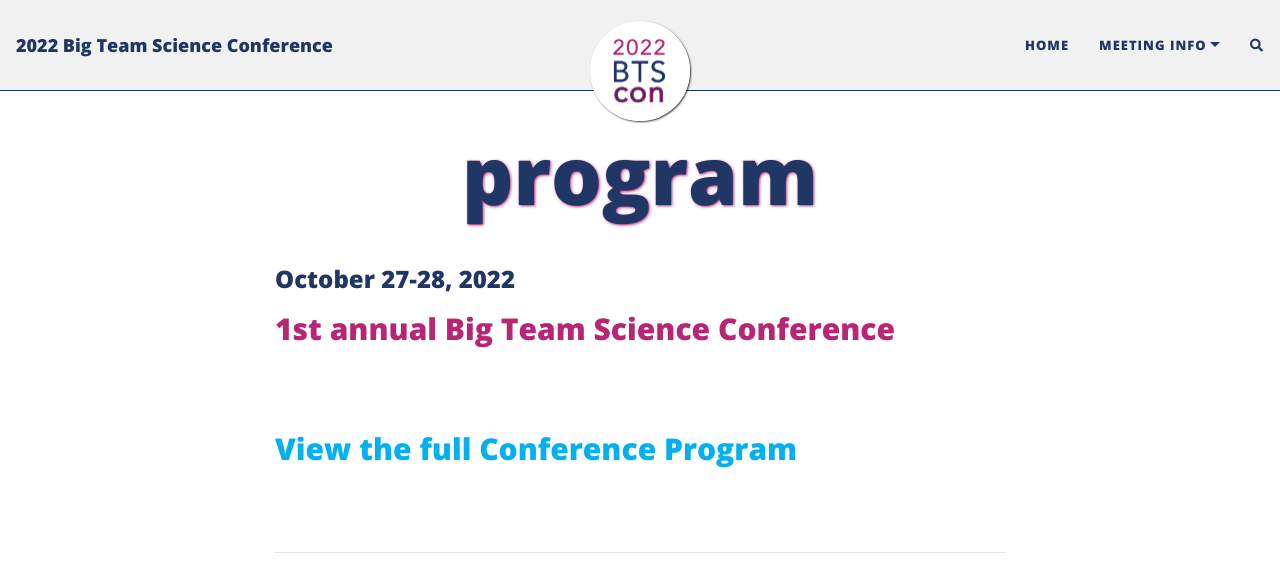
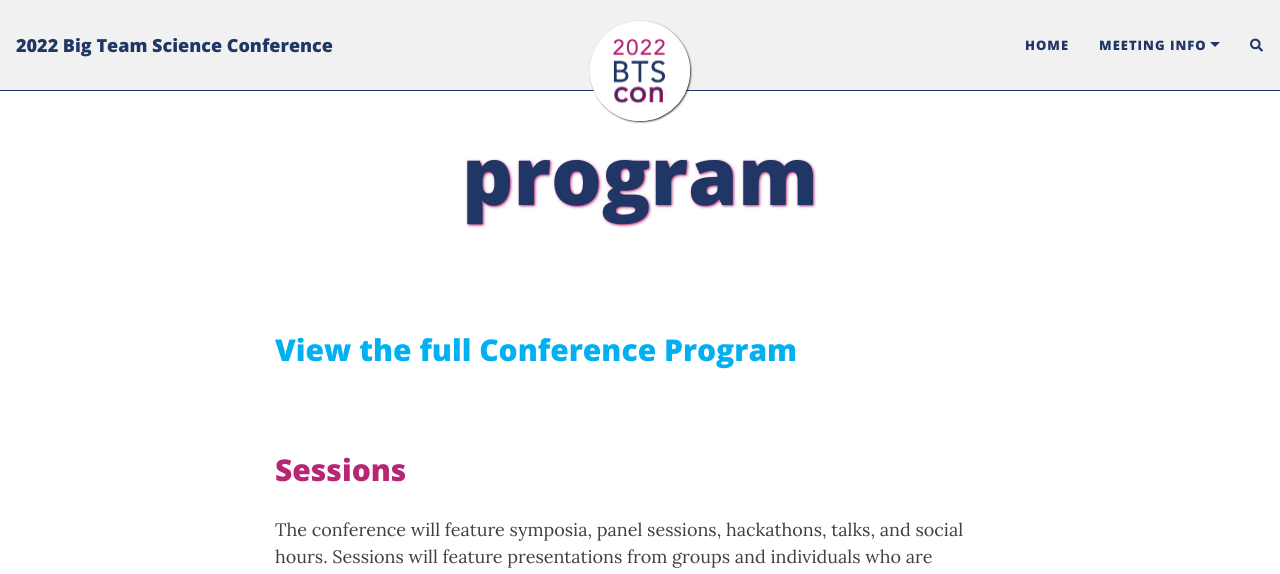
Before and after one commit to bigteamscienceconference/bigteamscienceconference.github.io, a Jekyll site: the page built from program.md, in a window 1280 px wide and 1400 px high. Shown: the top 574 px of the window. Built offline with Jekyll 4.4.1, drawn with Linux system fonts in a browser that asks for light colours; nearby versions of some CDN libraries; comment, search, counter and statistics services are not loaded; some of the changed text lies outside the part shown.

Commit message:
move stuff

```diff
--- a/program.md
+++ b/program.md
@@ -4,13 +4,65 @@
 <!--cover-img: /assets/img/events_blank.png-->
 ---
 
-### October 27-28, 2022
-## 1st annual Big Team Science Conference
 
 <br>
 
 ## [View the full Conference Program](https://docs.google.com/document/d/17m6t7or53uvFErIW_WHvegwlwV2Cq_rvG5ny-4cBkpM/edit?usp=sharing)
 
+<br>
+
+## Sessions
+
+The conference will feature symposia, panel sessions, hackathons, talks, and social hours. Sessions will feature presentations from groups and individuals who are interested in sharing any work related to Big Team Science. This includes, but is not limited to: completed and/or new large-scale collaborations, crowdsourced efforts, and citizen science projects; science of team science [meta-science] work; re-analysis of data from large-scale collaborations; related infrastructure and policy projects; and more!
+
+<section>
+  <div class="container">
+    <div class="row justify-content-around">
+      <div align="center">
+        <h2>Session Formats</h2>
+      </div>
+    </div>
+    <div class="row justify-content-around">
+      <div class="col-sm-4 col-xs-6" align="center">
+        <h3>Symposia</h3>
+        <i>60 minutes</i><br>
+        <img src="/assets/img/symposium.png" alt="symposium" width="100" height="100"><br>
+        <b>3 or 4 talks</b> <br>
+      </div>
+      <div class="col-sm-4 col-xs-6" align="center">
+        <h3>Panels</h3>
+        <i>60 minutes</i><br>
+        <img src="/assets/img/panel.png" alt="panel" width="100" height="100"><br>
+        <b>3 or 4 panelists</b><br>
+      </div>
+      <div class="col-sm-4 col-xs-6" align="center">
+        <h3>Hackathons</h3>
+        <i>90 minutes</i><br>
+        <img src="/assets/img/hackathon.png" alt="hackathon" width="100" height="100"><br>
+        <b>~4 leaders</b><br>
+      </div>
+    </div>
+    <div class="row justify-content-around">
+      <div class="col-sm-1" align="center">
+      </div>
+      <div class="col-sm-4 col-xs-6" align="center">
+        <h3>Talks</h3>
+        <i>30 minutes</i><br>
+        <img src="/assets/img/talk.png" alt="talk" width="100" height="100"><br>
+      </div>
+      <div class="col-sm-4 col-xs-6" align="center">
+        <h3>Lightning Talks</h3>
+        <i>5 minutes</i><br>
+        <img src="/assets/img/lightning.png" alt="lightning talk" width="100" height="100"><br>
+      </div>
+      <div class="col-sm-1" align="center">
+      </div>
+    </div>
+    <div class="col-sm-12">
+        <p>   </p>
+    </div>
+  </div>
+</section>
 <br>
 
 ***
```
Also changed, not shown: index.md (+5 -9 lines), rules.md (+5 -5 lines).
